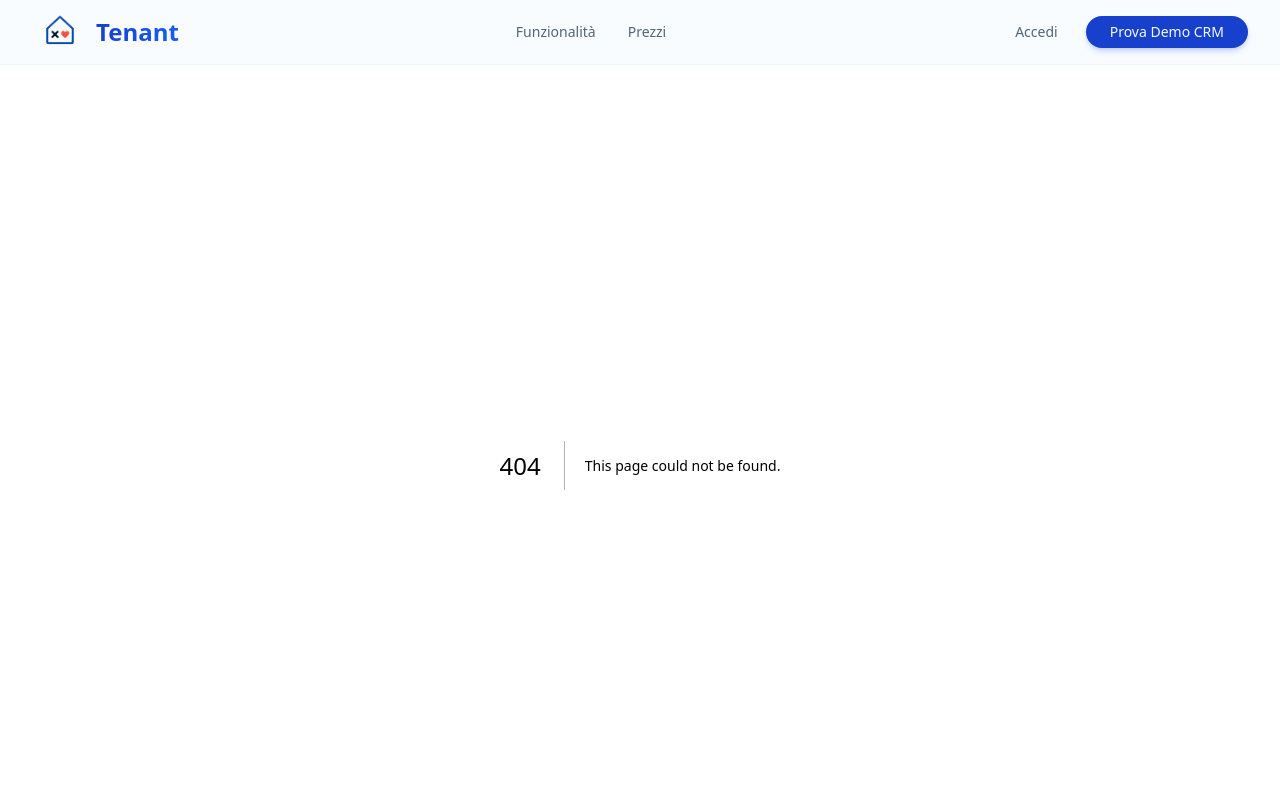
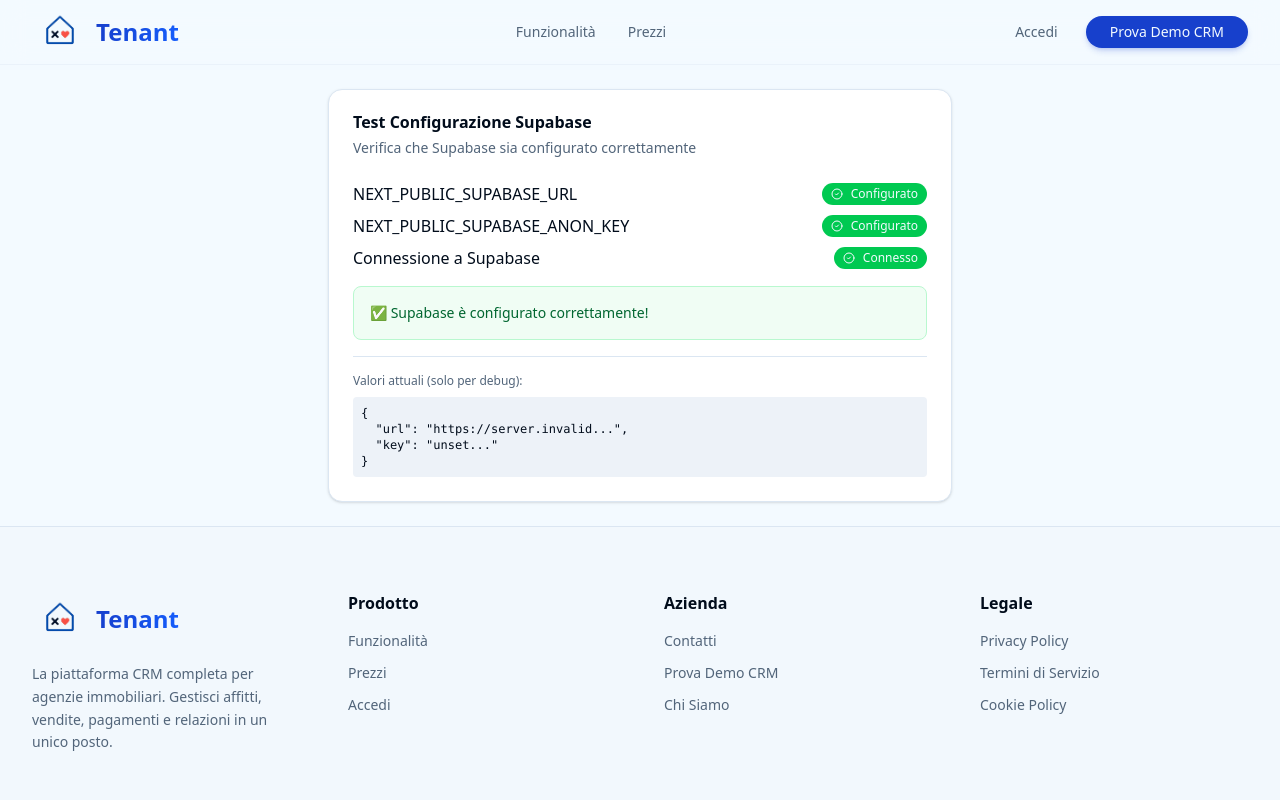
Before and after one commit to Geraxi/tenantwebsite, a Next.js app: page /test-supabase in a window 1280 px wide. Before the commit this address had no page. Shown: the top 800 px of the page. Built offline with nearby package versions, Linux system fonts and the light colour scheme; no server answers; the database is empty.

Commit message:
Add Supabase configuration test page for debugging

```diff
--- /dev/null
+++ b/app/test-supabase/page.tsx
@@ -0,0 +1,166 @@
+'use client'
+
+import { useState, useEffect } from 'react'
+import { createClient } from '@/lib/supabase/client'
+import { Card, CardContent, CardDescription, CardHeader, CardTitle } from '@/components/ui/card'
+import { Badge } from '@/components/ui/badge'
+import { CheckCircle2, XCircle, AlertCircle } from 'lucide-react'
+
+export default function TestSupabasePage() {
+  const [checks, setChecks] = useState<{
+    envVars: { url: boolean; key: boolean }
+    connection: boolean | null
+    error: string | null
+  }>({
+    envVars: { url: false, key: false },
+    connection: null,
+    error: null,
+  })
+
+  useEffect(() => {
+    // Check environment variables
+    const supabaseUrl = process.env.NEXT_PUBLIC_SUPABASE_URL
+    const supabaseAnonKey = process.env.NEXT_PUBLIC_SUPABASE_ANON_KEY
+
+    setChecks(prev => ({
+      ...prev,
+      envVars: {
+        url: !!supabaseUrl && !supabaseUrl.includes('your_supabase'),
+        key: !!supabaseAnonKey && !supabaseAnonKey.includes('your_supabase'),
+      },
+    }))
+
+    // Test connection
+    if (supabaseUrl && supabaseAnonKey) {
+      const supabase = createClient()
+      supabase
+        .from('agencies')
+        .select('count')
+        .limit(1)
+        .then(() => {
+          setChecks(prev => ({ ...prev, connection: true }))
+        })
+        .catch((err) => {
+          setChecks(prev => ({
+            ...prev,
+            connection: false,
+            error: err.message,
+          }))
+        })
+    }
+  }, [])
+
+  const allGood = checks.envVars.url && checks.envVars.key && checks.connection === true
+
+  return (
+    <div className="container mx-auto p-6 max-w-2xl">
+      <Card>
+        <CardHeader>
+          <CardTitle>Test Configurazione Supabase</CardTitle>
+          <CardDescription>
+            Verifica che Supabase sia configurato correttamente
+          </CardDescription>
+        </CardHeader>
+        <CardContent className="space-y-4">
+          <div className="space-y-2">
+            <div className="flex items-center justify-between">
+              <span>NEXT_PUBLIC_SUPABASE_URL</span>
+              {checks.envVars.url ? (
+                <Badge variant="default" className="bg-green-500">
+                  <CheckCircle2 className="h-3 w-3 mr-1" />
+                  Configurato
+                </Badge>
+              ) : (
+                <Badge variant="destructive">
+                  <XCircle className="h-3 w-3 mr-1" />
+                  Non configurato
+                </Badge>
+              )}
+            </div>
+            <div className="flex items-center justify-between">
+              <span>NEXT_PUBLIC_SUPABASE_ANON_KEY</span>
+              {checks.envVars.key ? (
+                <Badge variant="default" className="bg-green-500">
+                  <CheckCircle2 className="h-3 w-3 mr-1" />
+                  Configurato
+                </Badge>
+              ) : (
+                <Badge variant="destructive">
+                  <XCircle className="h-3 w-3 mr-1" />
+                  Non configurato
+                </Badge>
+              )}
+            </div>
+            <div className="flex items-center justify-between">
+              <span>Connessione a Supabase</span>
+              {checks.connection === null ? (
+                <Badge variant="secondary">
+                  <AlertCircle className="h-3 w-3 mr-1" />
+                  Verifica in corso...
+                </Badge>
+              ) : checks.connection ? (
+                <Badge variant="default" className="bg-green-500">
+                  <CheckCircle2 className="h-3 w-3 mr-1" />
+                  Connesso
+                </Badge>
+              ) : (
+                <Badge variant="destructive">
+                  <XCircle className="h-3 w-3 mr-1" />
+                  Errore
+                </Badge>
+              )}
+            </div>
+          </div>
+
+          {checks.error && (
+            <div className="p-3 bg-destructive/10 rounded-md">
+              <p className="text-sm text-destructive font-medium">Errore:</p>
+              <p className="text-sm text-destructive">{checks.error}</p>
+            </div>
+          )}
+
+          {allGood ? (
+            <div className="p-4 bg-green-50 rounded-md border border-green-200">
+              <p className="text-sm text-green-800 font-medium">
+                ✅ Supabase è configurato correttamente!
+              </p>
+            </div>
+          ) : (
+            <div className="p-4 bg-yellow-50 rounded-md border border-yellow-200">
+              <p className="text-sm text-yellow-800 font-medium mb-2">
+                ⚠️ Configurazione incompleta
+              </p>
+              <p className="text-xs text-yellow-700">
+                Vai a Netlify Dashboard → Site settings → Environment variables e aggiungi:
+              </p>
+              <ul className="text-xs text-yellow-700 mt-2 list-disc list-inside">
+                <li>NEXT_PUBLIC_SUPABASE_URL</li>
+                <li>NEXT_PUBLIC_SUPABASE_ANON_KEY</li>
+              </ul>
+            </div>
+          )}
+
+          <div className="pt-4 border-t">
+            <p className="text-xs text-muted-foreground">
+              Valori attuali (solo per debug):
+            </p>
+            <pre className="text-xs bg-muted p-2 rounded mt-2 overflow-auto">
+              {JSON.stringify(
+                {
+                  url: process.env.NEXT_PUBLIC_SUPABASE_URL
+                    ? `${process.env.NEXT_PUBLIC_SUPABASE_URL.substring(0, 30)}...`
+                    : 'NON CONFIGURATO',
+                  key: process.env.NEXT_PUBLIC_SUPABASE_ANON_KEY
+                    ? `${process.env.NEXT_PUBLIC_SUPABASE_ANON_KEY.substring(0, 30)}...`
+                    : 'NON CONFIGURATO',
+                },
+                null,
+                2
+              )}
+            </pre>
+          </div>
+        </CardContent>
+      </Card>
+    </div>
+  )
+}
```
